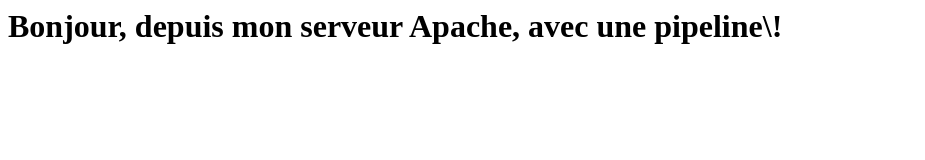
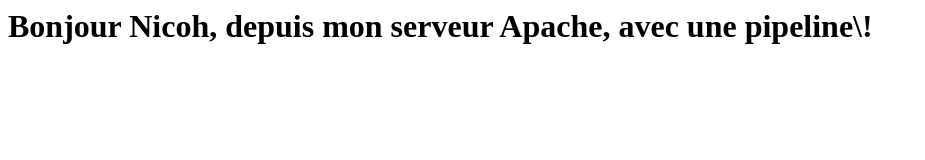
Before and after one commit to nicoHersant/cefim-infra, a plain HTML site: page index.html in a window 1280 px wide. Shown: the whole page, without its empty margins (0-925 px from the left). Drawn offline with Linux system fonts and the light colour scheme.

Commit message:
test pipeline

```diff
--- a/index.html
+++ b/index.html
@@ -1 +1 @@
-<h1>Bonjour, depuis mon serveur Apache, avec une pipeline\!</h1>
+<h1>Bonjour Nicoh, depuis mon serveur Apache, avec une pipeline\!</h1>
```
